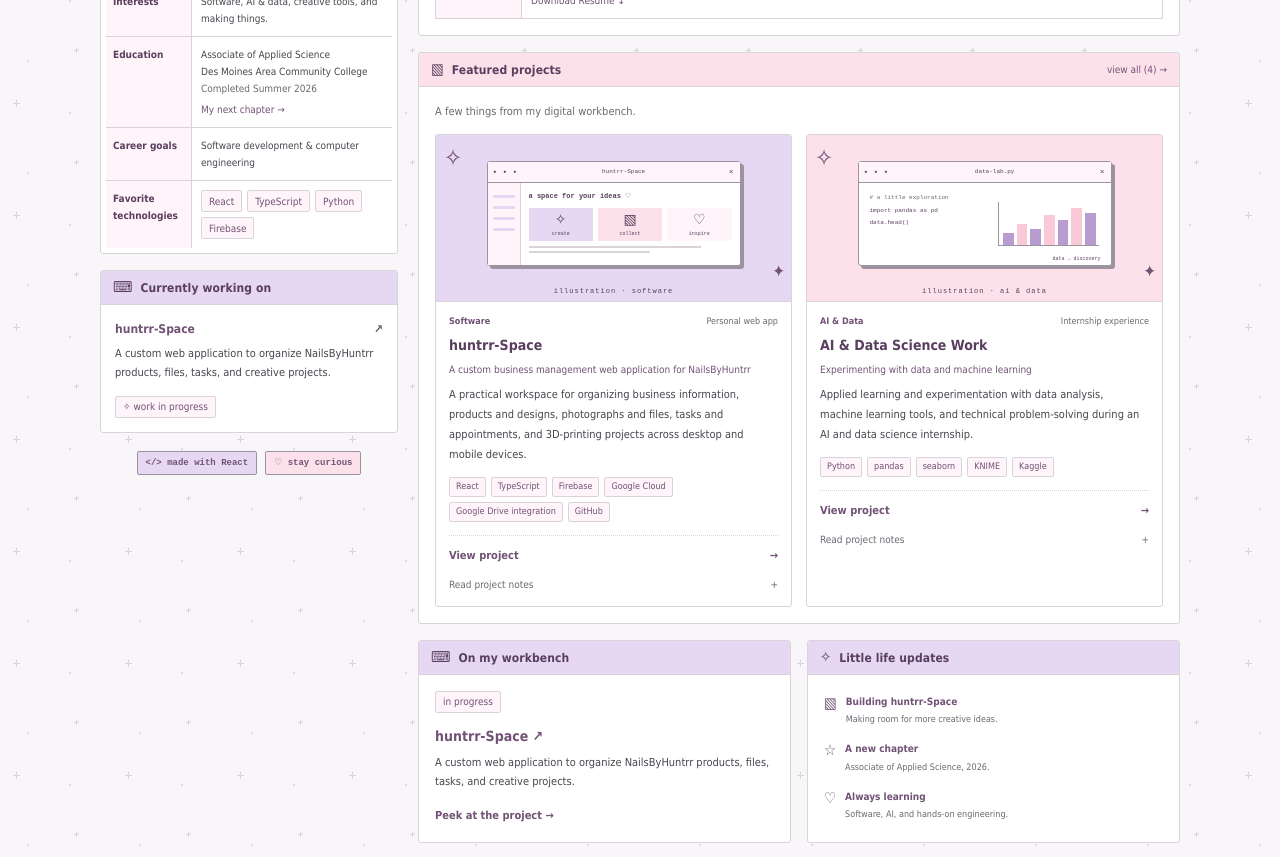
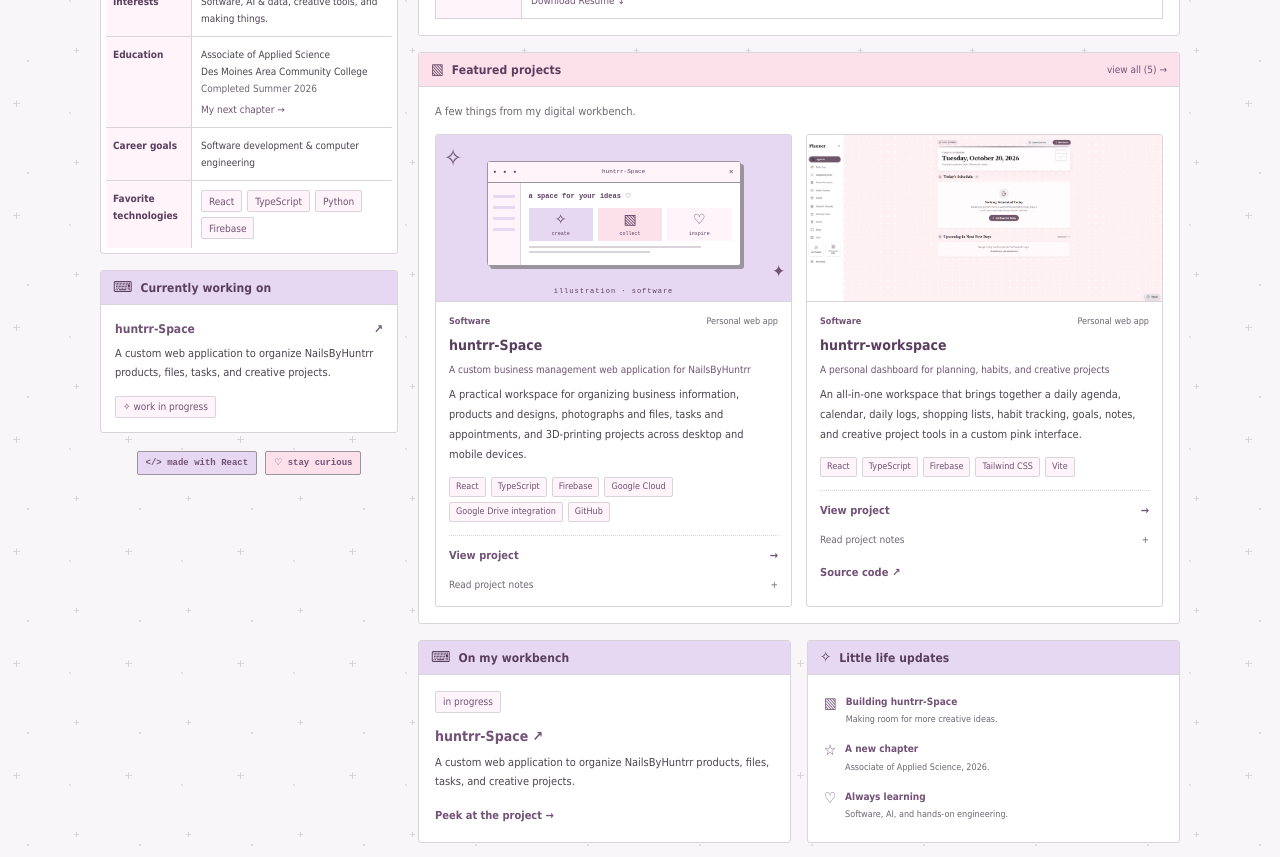
Before and after one commit to hntrbloom/huntrr-portfolio, a React (Vite) app in the folder hunter-portfolio-starter/: page / in a window 1280 px wide. Shown: the part 920-1777 px from the top of the page. Built offline with nearby package versions, Linux system fonts and the light colour scheme.

Commit message:
Feature huntrr-workspace with screenshot and project details

```diff
--- a/hunter-portfolio-starter/scripts/check-seo.mjs
+++ b/hunter-portfolio-starter/scripts/check-seo.mjs
@@ -5,7 +5,8 @@
 const dist = new URL('../dist/', import.meta.url);
 const sitemap = await readFile(new URL('sitemap.xml', dist), 'utf8');
 const urls = [...sitemap.matchAll(/<loc>([^<]+)<\/loc>/g)].map(match => match[1]);
-assert.equal(urls.length, 11, 'Sitemap should include all seven main pages and four project pages');
+assert.equal(urls.length, 12, 'Sitemap should include all seven main pages and five project pages');
+assert.ok(urls.includes('https://huntrr.space/projects/huntrr-workspace'), 'Sitemap should include huntrr-workspace');
 assert.equal(new Set(urls).size, urls.length, 'Sitemap should not repeat pages');
 
 for (const url of urls) {
--- a/hunter-portfolio-starter/src/data.ts
+++ b/hunter-portfolio-starter/src/data.ts
@@ -117,6 +117,25 @@
       'Show before-and-after print photos to demonstrate your process.',
     ],
   },
+  {
+    id: 'huntrr-workspace',
+    title: 'huntrr-workspace',
+    category: 'Software',
+    yearLabel: 'Personal web app',
+    subtitle: 'A personal dashboard for planning, habits, and creative projects',
+    description:
+      'An all-in-one workspace that brings together a daily agenda, calendar, daily logs, shopping lists, habit tracking, goals, notes, and creative project tools in a custom pink interface.',
+    stack: ['React', 'TypeScript', 'Firebase', 'Tailwind CSS', 'Vite'],
+    notes: [
+      'Bring everyday planning tools together through a shared sidebar and dashboard.',
+      'Organize daily schedules and upcoming events alongside monthly calendar views.',
+      'Keep daily logs, shopping lists, habits, goals, and notes within one workspace.',
+      'Include tools for client receipts, prints, 3D models, and a character wiki.',
+      'Develop a custom interface with a pink polka-dot background, rounded panels, and responsive layouts.',
+    ],
+    codeUrl: 'https://github.com/hntrbloom/huntrr-workspace',
+    screenshot: '/images/huntrr-workspace.png',
+  },
 ];
 
 export const skillGroups = [
--- a/hunter-portfolio-starter/src/pages/Home.tsx
+++ b/hunter-portfolio-starter/src/pages/Home.tsx
@@ -26,7 +26,7 @@
     </RetroBox>
     <RetroBox title="Featured projects" icon="▧" action={<Link to="/projects">view all ({projects.length}) →</Link>} className="featured-box">
       <p className="box-intro">A few things from my digital workbench.</p>
-      <div className="projects-grid featured-projects">{projects.slice(0, 2).map((project, index) => <ProjectCard key={project.id} project={project} index={index} />)}</div>
+      <div className="projects-grid featured-projects">{projects.filter(project => ['huntrr-space', 'huntrr-workspace'].includes(project.id)).map(project => <ProjectCard key={project.id} project={project} index={projects.indexOf(project)} />)}</div>
     </RetroBox>
     <div className="home-bottom-grid">
       <RetroBox title="On my workbench" icon="⌨">
--- a/hunter-portfolio-starter/src/styles.css
+++ b/hunter-portfolio-starter/src/styles.css
@@ -290,6 +290,7 @@
 .contact-signoff { padding-top: 19px; border-top: 1px dotted var(--gray); color: var(--muted); font-size: 11px; }
 .contact-signoff > span { display: inline-block; margin-top: 8px; font: italic 22px Georgia, serif; color: var(--heading); }
 .detail-art { height: 300px; border: 1px solid var(--border); border-radius: 3px; margin: 20px 0; }
+.detail-art > img { object-fit: contain; }
 .detail-art .mini-window { max-width: 330px; }
 .detail-art .project-art-content { padding-bottom: 35px; }
 .detail-art .mini-titlebar { font-size: 9px; }
```
Also changed, not shown: hunter-portfolio-starter/public/images/huntrr-workspace.png (added).
